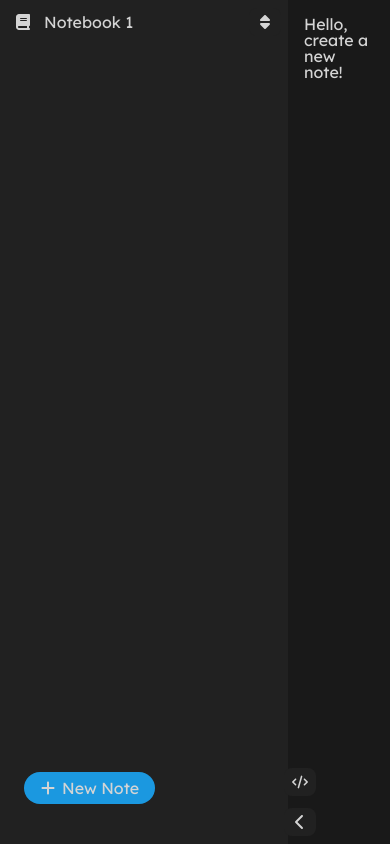
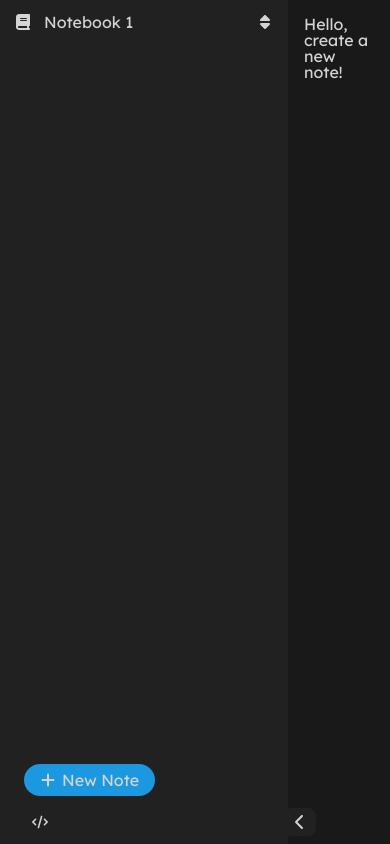
Before and after one commit to GabrielXIX/Saber-Tooth-Core, a React (Vite) app: page / in a window 390 px wide. Built offline with nearby package versions, Linux system fonts and the light colour scheme; a web font is replaced by a local one.

Commit message:
add responsiveness

```diff
--- a/src/App.jsx
+++ b/src/App.jsx
@@ -33,7 +33,3 @@ export default App;
  * <3rd party libraries (components - hooks - utilities )>
  * <Icons/Assets>
  */
-
-// todo: navigate app with keyboard
-
-//todo: set button props to true or false instead of just prop
--- a/src/components/Content.jsx
+++ /dev/null
@@ -1,38 +0,0 @@
-import { FontAwesomeIcon } from "@fortawesome/react-fontawesome";
-import { faHeart, faCode } from "@fortawesome/free-solid-svg-icons";
-// import logo from "../assets/sabertooth_logo.png";
-import { useState } from "react";
-import { Button } from "./Button";
-
-export function Content({ children }) {
-  const [popover, setPopover] = useState(false);
-
-  return (
-    <main className="relative flex grow flex-col">
-      {children}
-      <Button
-        secundary="true"
-        aditionalStyle="absolute bottom-12 left-[-0.25rem] z-30 cursor-pointer rounded-r-lg bg-nero1"
-        onClick={() => setPopover(!popover)}
-      >
-        {/* <img src={logo} alt="logo" width={32} /> */}
-        <FontAwesomeIcon icon={faCode} />
-      </Button>
-      {popover && (
-        <div className="absolute bottom-12 left-8 flex cursor-default gap-2 rounded-lg bg-nero2 px-4 py-1.5">
-          <p>Made with</p>
-          <FontAwesomeIcon icon={faHeart} className="text-red-500" />
-          <p>by</p>
-          <a
-            href="https://github.com/GabrielXIX"
-            target="_blank"
-            rel="noopener noreferrer"
-            className="underline"
-          >
-            Gabriel Dueñas
-          </a>
-        </div>
-      )}
-    </main>
-  );
-}
--- /dev/null
+++ b/src/components/CopyrightPopover.jsx
@@ -0,0 +1,31 @@
+import { useState } from "react";
+import { FontAwesomeIcon } from "@fortawesome/react-fontawesome";
+import { faCode } from "@fortawesome/free-solid-svg-icons";
+import { Button } from "./Button";
+
+export function CopyrightPopover() {
+  const [popover, setPopover] = useState(false);
+
+  return (
+    <div className="mx-6 my-1 flex gap-2">
+      <Button secundary onClick={() => setPopover(!popover)}>
+        <FontAwesomeIcon icon={faCode} />
+      </Button>
+      {popover && (
+        <div className="flex cursor-default items-center gap-2 rounded-lg bg-nero2 px-4 py-1.5 text-[13px]">
+          <p>
+            Made by{" "}
+            <a
+              href="https://github.com/GabrielXIX"
+              target="_blank"
+              rel="noopener noreferrer"
+              className="text-skyLight underline"
+            >
+              Gabriel Dueñas
+            </a>
+          </p>
+        </div>
+      )}
+    </div>
+  );
+}
--- a/src/pages/notebook/NotebookPage.jsx
+++ b/src/pages/notebook/NotebookPage.jsx
@@ -1,7 +1,7 @@
 import { Sidebar } from "../../components/Sidebar";
-import { Content } from "../../components/Content";
 import { NoteList } from "./NoteList";
 import { Editor } from "./Editor";
+import { CopyrightPopover } from "../../components/CopyrightPopover";
 
 import { Button } from "../../components/Button";
 
@@ -85,9 +85,7 @@ export function NotebookPage() {
   function removeNote(selectedNoteId) {
     const deletedNote = notebook.notes.find(note => note._id === selectedNoteId);
 
-    // When note deleted is not the last in the list
     if (notebook.notes.length >= 2)
-      // If deleted first note then set second note as active, else set first as active
       setActiveNoteId(notebook.notes[notebook.notes.indexOf(deletedNote) === 0 ? 1 : 0]._id);
     else setActiveNoteId("");
 
@@ -181,14 +179,15 @@ export function NotebookPage() {
             handleNotebookNameUpdate={updateNotebookName}
           />
         )}
-        <footer className="mb-8 mt-auto px-6 py-1">
+        <footer className="mb-1 mt-auto px-6 py-1">
           <Button accented multiItem onClick={addNote}>
             <FontAwesomeIcon icon={faPlus} />
             <p>New Note</p>
           </Button>
         </footer>
+        <CopyrightPopover />
       </Sidebar>
-      <Content>
+      <main className="relative flex w-full flex-col">
         {activeNoteId && notebook.notes.length > 0 ? (
           <Editor
             selectedNote={notebook.notes.find(note => note._id === activeNoteId)}
@@ -200,7 +199,7 @@ export function NotebookPage() {
         ) : (
           <div className="p-4">Hello, create a new note!</div>
         )}
-      </Content>
+      </main>
     </div>
   );
 }
--- a/src/pages/notebook/Toolbar.jsx
+++ b/src/pages/notebook/Toolbar.jsx
@@ -17,7 +17,7 @@ import {
 
 export function Toolbar({ editor, isTitleVisible, noteName }) {
   return (
-    <header className="sticky top-0 z-10 flex min-h-[2.75rem] items-center bg-nero1 px-10 py-2">
+    <header className="sticky top-0 z-10 flex min-h-[2.75rem] items-center overflow-x-auto bg-nero1 px-10 py-2">
       <div className="flex border-r border-r-charcoal pr-2">
         <Button
           secundary
```
